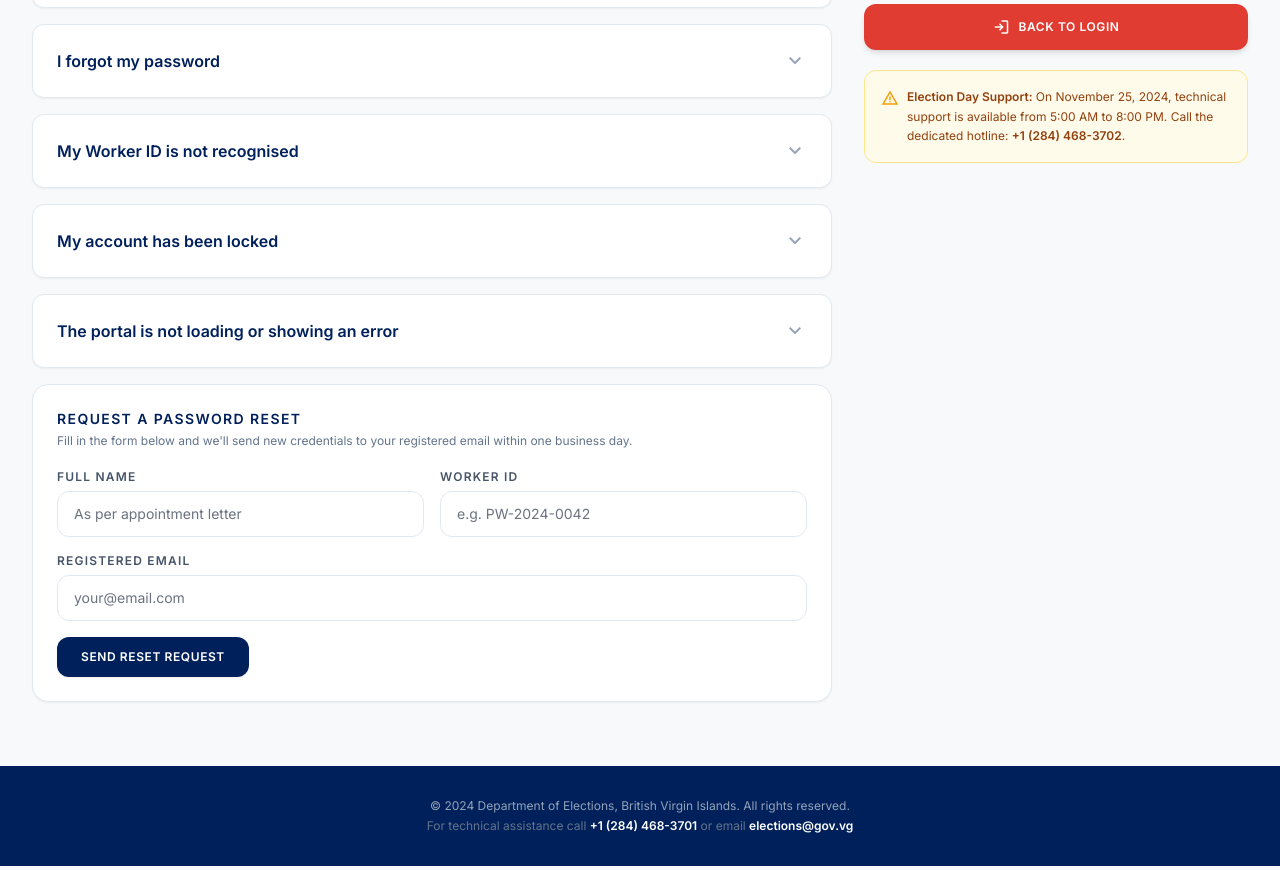
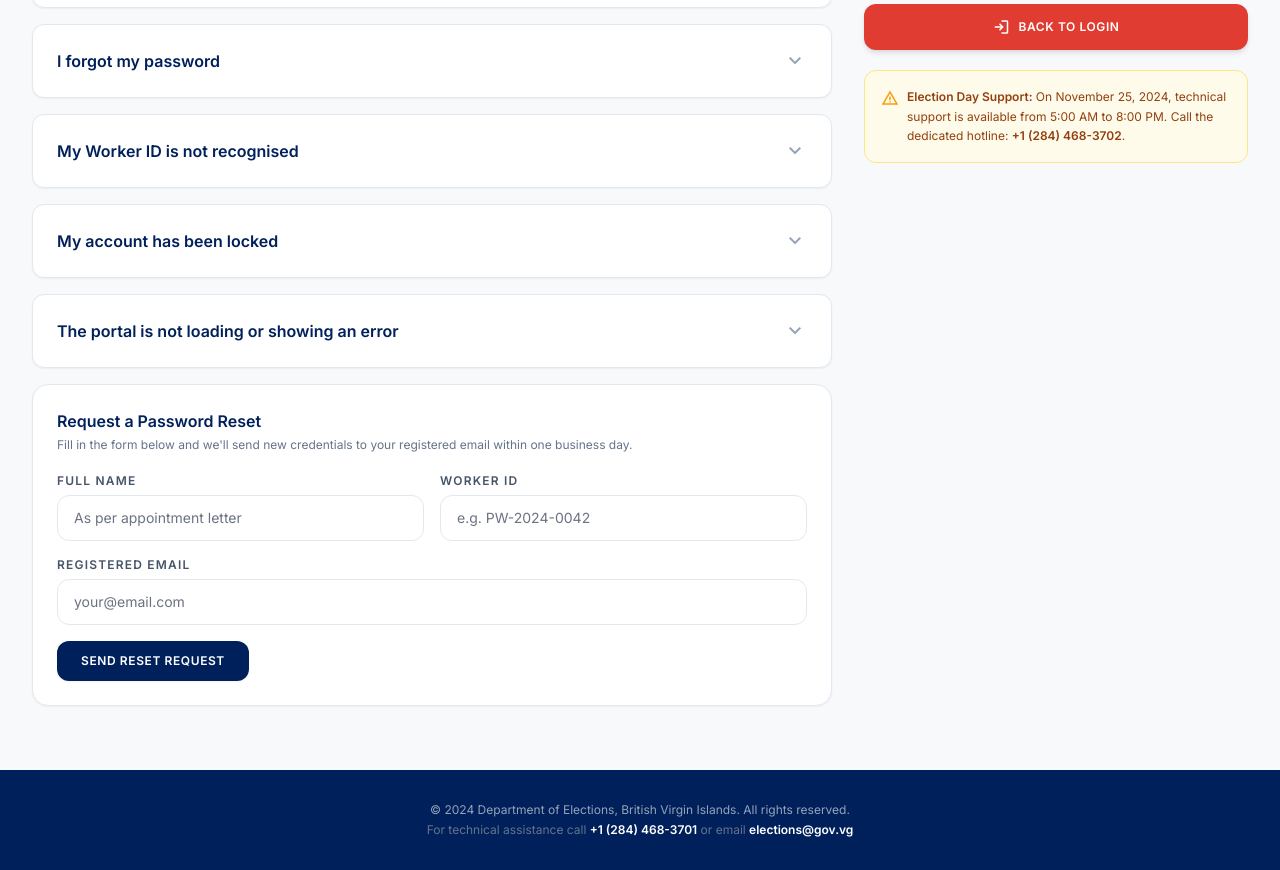
Before and after one commit to Vanfour/bvi-elections-portal, a plain HTML site: page stitch_remix_of_bvi_v2/poll-workers/login-help/index.html in a window 1280 px wide. Shown: the part 638-1508 px from the top of the page. Drawn offline with nearby package versions, Linux system fonts and the light colour scheme.

Commit message:
fix(login-help): remove uppercase from password reset heading

```diff
--- a/stitch_remix_of_bvi_v2/poll-workers/login-help/index.html
+++ b/stitch_remix_of_bvi_v2/poll-workers/login-help/index.html
@@ -218,7 +218,7 @@
 
         <!-- Reset request form -->
         <div class="bg-white rounded-2xl border border-slate-200 shadow-sm p-6 mt-6">
-          <h3 class="text-sm font-black text-[#00205B] uppercase tracking-widest mb-1">Request a Password Reset</h3>
+          <h3 class="text-base font-black text-[#00205B] mb-1">Request a Password Reset</h3>
           <p class="text-xs text-slate-500 mb-5">Fill in the form below and we'll send new credentials to your registered email within one business day.</p>
 
           <div id="reset-form-wrap">
```
